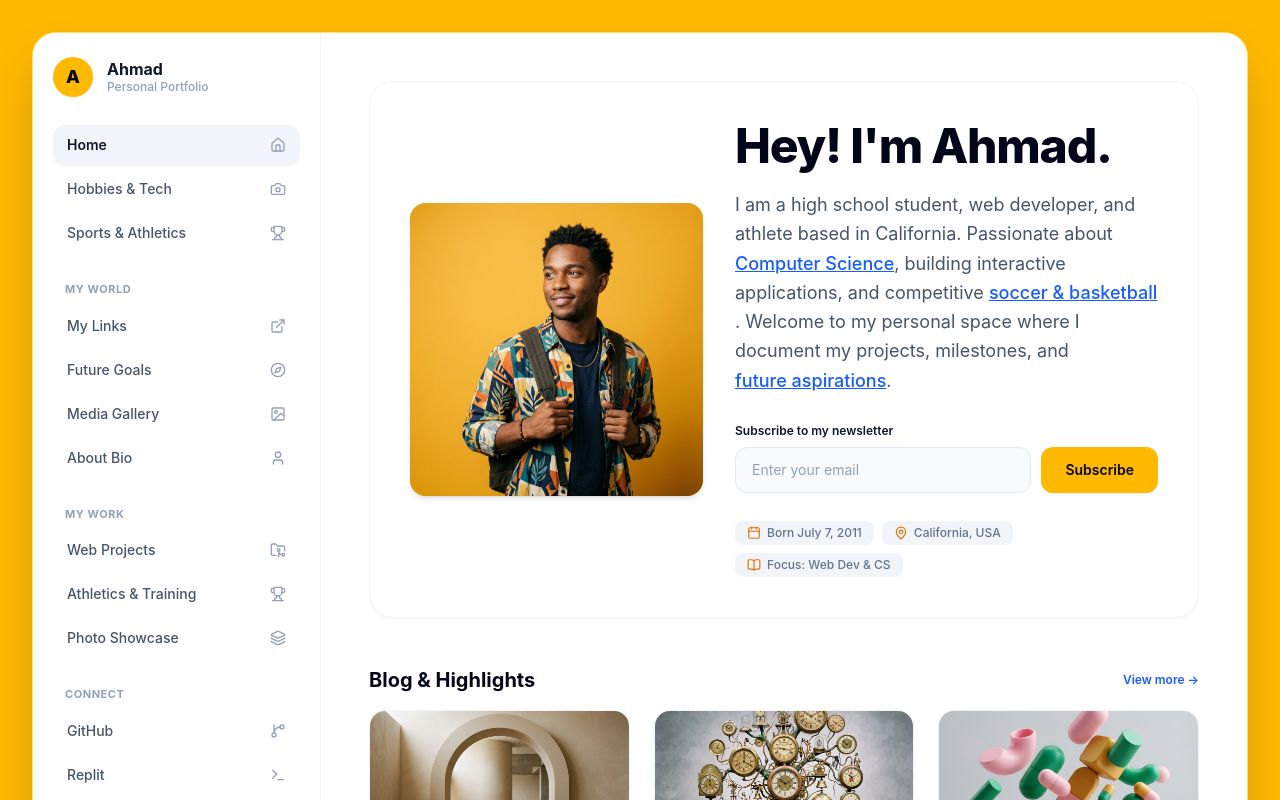
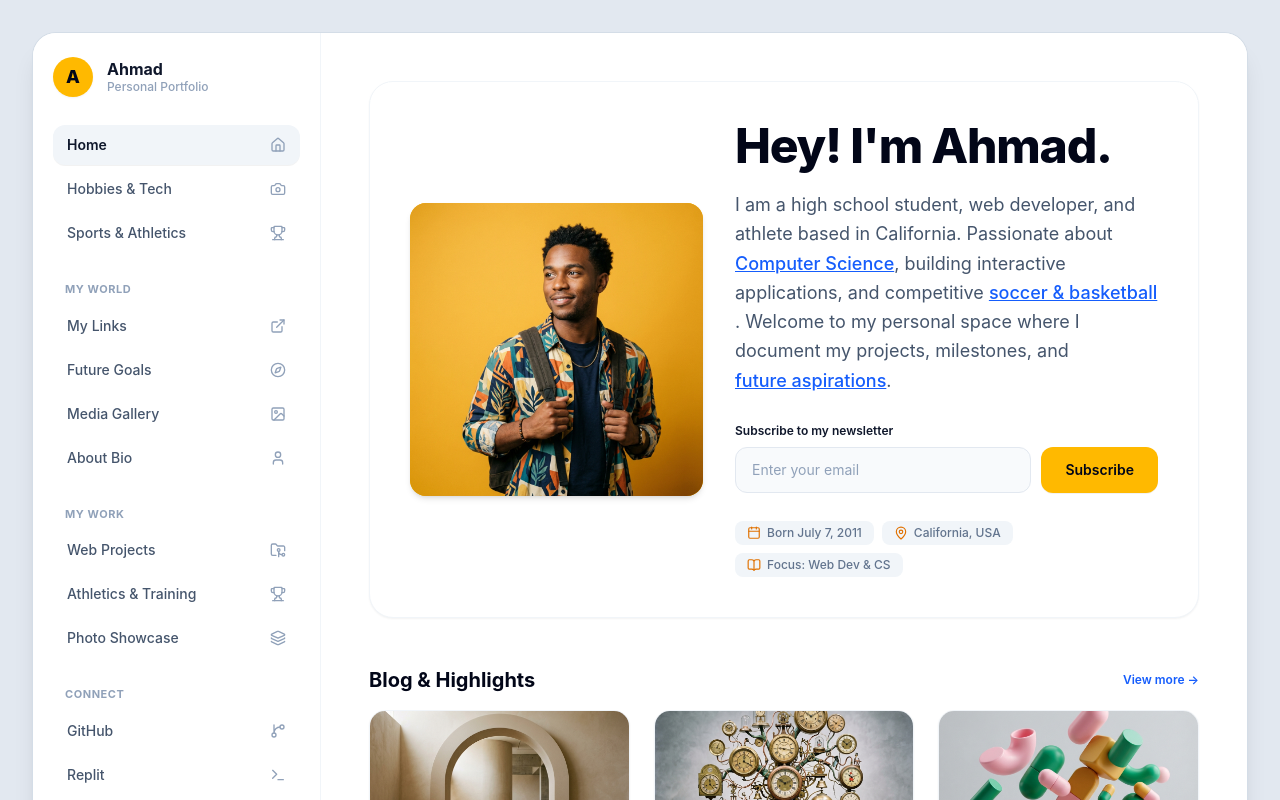
Before and after one commit to Shahzadakbari/about-me-web-page-projectt, a React (Vite) app: page / in a window 1280 px wide. Shown: the top 800 px of the page. Built offline with nearby package versions, Linux system fonts and the light colour scheme; no server answers.

Commit message:
style: update site theme to neutral slate palette
Replace the amber accent theme with a more professional slate-based color scheme for improved readability and a modern aesthetic.

```diff
--- a/src/App.tsx
+++ b/src/App.tsx
@@ -167,9 +167,9 @@ export default function App() {
   const unreadCount = messages.filter((m) => !m.isRead).length;
 
   return (
-    <div className="min-h-screen bg-amber-400 p-2 sm:p-5 lg:p-8 flex justify-center items-start selection:bg-amber-400 selection:text-slate-950 font-sans text-slate-800">
+    <div className="min-h-screen bg-slate-200 p-2 sm:p-5 lg:p-8 flex justify-center items-start selection:bg-slate-900 selection:text-white font-sans text-slate-800">
       {/* Sidenote Outer Rounded Container */}
-      <div className="w-full max-w-[1360px] bg-white rounded-3xl shadow-2xl overflow-hidden border border-amber-300/70 flex flex-col md:flex-row min-h-[92vh]">
+      <div className="w-full max-w-[1360px] bg-white rounded-3xl shadow-xl overflow-hidden border border-slate-300/80 flex flex-col md:flex-row min-h-[92vh]">
         {/* Left Categorized Sidebar */}
         <Sidebar
           currentPage={currentPage}
--- a/src/index.css
+++ b/src/index.css
@@ -2,7 +2,7 @@
 
 @layer base {
   body {
-    background-color: #f8fafc;
+    background-color: #e2e8f0;
     color: #1e293b;
     font-family: system-ui, -apple-system, BlinkMacSystemFont, 'Segoe UI', Roboto, Oxygen, Ubuntu, Cantarell, sans-serif;
   }
```
Also changed, not shown: index.html (+1 -1 lines).
